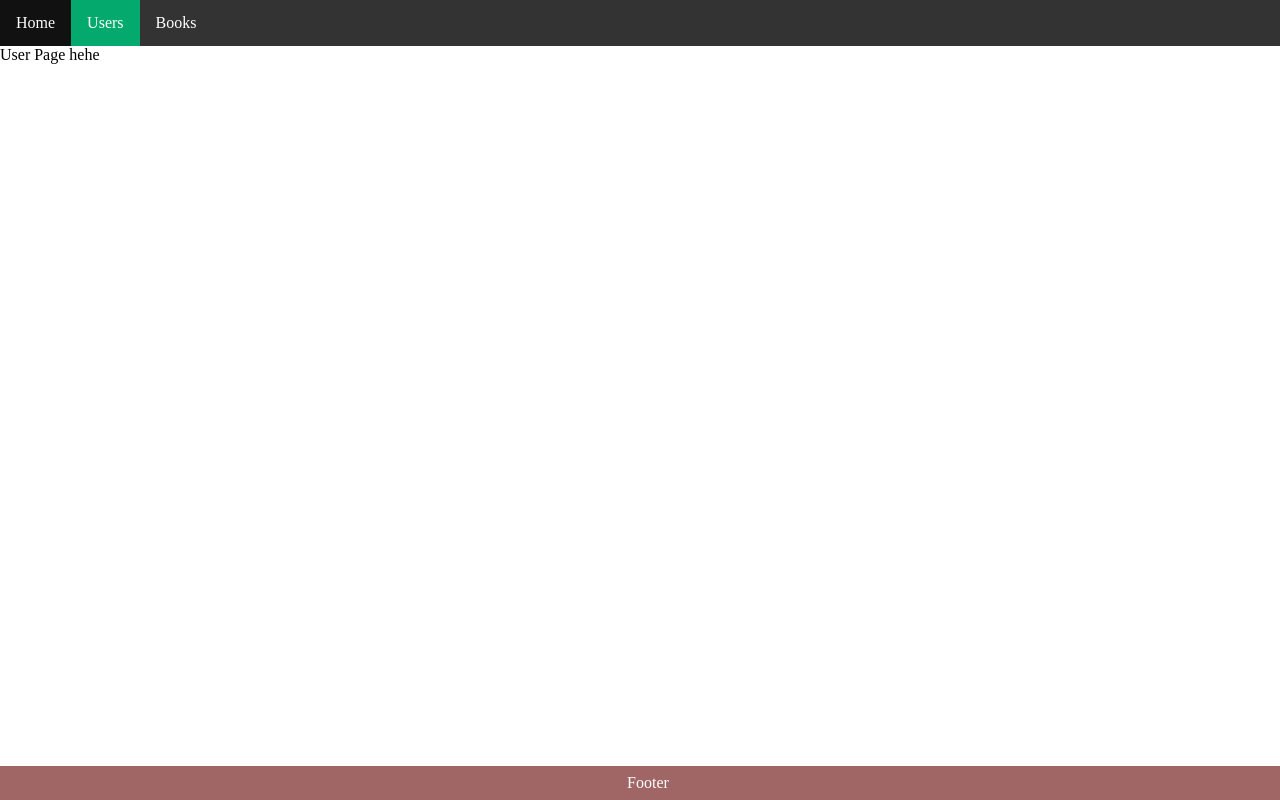
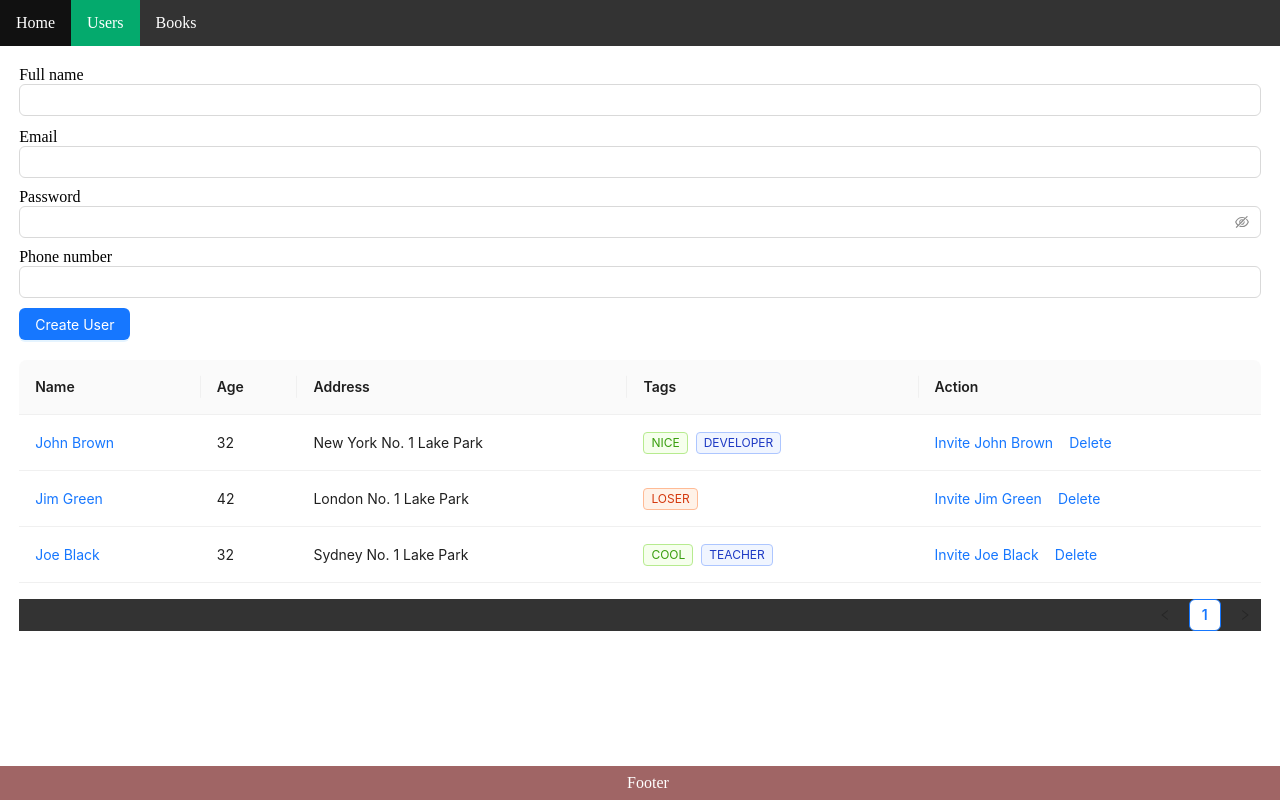
Before and after one commit to hiendepzainn/Learning-ReactJS, a React (Vite) app: page /users in a window 1280 px wide. Built offline with nearby package versions, Linux system fonts and the light colour scheme.

Commit message:
video66: design UserPage UI

```diff
--- a/package.json
+++ b/package.json
@@ -15,6 +15,8 @@
     "preview": "vite preview"
   },
   "dependencies": {
+    "@ant-design/icons": "5.3.7",
+    "antd": "5.18.1",
     "react": "18.3.1",
     "react-dom": "18.3.1",
     "react-router-dom": "6.23.1"
--- /dev/null
+++ b/src/components/user/user.form.jsx
@@ -0,0 +1,49 @@
+import { Button, Input } from "antd";
+
+const UserForm = () => {
+  return (
+    <>
+      <div
+        style={{
+          display: "flex",
+          justifyContent: "center",
+          margin: "20px 0px",
+        }}
+      >
+        <div style={{ width: "97vw" }}>
+          <div>
+            <div style={{ marginBottom: "12px" }}>
+              <div>Full name</div>
+              <div>
+                <Input />
+              </div>
+            </div>
+            <div style={{ marginBottom: "10px" }}>
+              <div>Email</div>
+              <div>
+                <Input />
+              </div>
+            </div>
+            <div style={{ marginBottom: "10px" }}>
+              <div>Password</div>
+              <div>
+                <Input.Password />
+              </div>
+            </div>
+            <div style={{ marginBottom: "10px" }}>
+              <div>Phone number</div>
+              <div>
+                <Input />
+              </div>
+            </div>
+          </div>
+          <div>
+            <Button type="primary">Create User</Button>
+          </div>
+        </div>
+      </div>
+    </>
+  );
+};
+
+export default UserForm;
--- /dev/null
+++ b/src/components/user/user.table.jsx
@@ -0,0 +1,84 @@
+import { Space, Table, Tag } from "antd";
+
+const UserTable = () => {
+  const columns = [
+    {
+      title: "Name",
+      dataIndex: "name",
+      key: "name",
+      render: (text) => <a>{text}</a>,
+    },
+    {
+      title: "Age",
+      dataIndex: "age",
+      key: "age",
+    },
+    {
+      title: "Address",
+      dataIndex: "address",
+      key: "address",
+    },
+    {
+      title: "Tags",
+      key: "tags",
+      dataIndex: "tags",
+      render: (_, { tags }) => (
+        <>
+          {tags.map((tag) => {
+            let color = tag.length > 5 ? "geekblue" : "green";
+            if (tag === "loser") {
+              color = "volcano";
+            }
+            return (
+              <Tag color={color} key={tag}>
+                {tag.toUpperCase()}
+              </Tag>
+            );
+          })}
+        </>
+      ),
+    },
+    {
+      title: "Action",
+      key: "action",
+      render: (_, record) => (
+        <Space size="middle">
+          <a>Invite {record.name}</a>
+          <a>Delete</a>
+        </Space>
+      ),
+    },
+  ];
+  const data = [
+    {
+      key: "1",
+      name: "John Brown",
+      age: 32,
+      address: "New York No. 1 Lake Park",
+      tags: ["nice", "developer"],
+    },
+    {
+      key: "2",
+      name: "Jim Green",
+      age: 42,
+      address: "London No. 1 Lake Park",
+      tags: ["loser"],
+    },
+    {
+      key: "3",
+      name: "Joe Black",
+      age: 32,
+      address: "Sydney No. 1 Lake Park",
+      tags: ["cool", "teacher"],
+    },
+  ];
+  return (
+    <>
+      <div style={{ display: "flex", justifyContent: "center" }}>
+        <Table style={{ width: "97vw" }} columns={columns} dataSource={data} />
+      </div>
+    </>
+  );
+};
+
+export default UserTable;
--- a/src/pages/user.jsx
+++ b/src/pages/user.jsx
@@ -1,7 +1,13 @@
+import UserForm from "../components/user/user.form";
+import UserTable from "../components/user/user.table";
+
 const UserPage = () => {
   return (
     <>
-      <div>User Page hehe</div>
+      <div>
+        <UserForm />
+        <UserTable />
+      </div>
     </>
   );
 };
```
Also changed, not shown: 1 other file (tests, documents, lock files or other folders).
